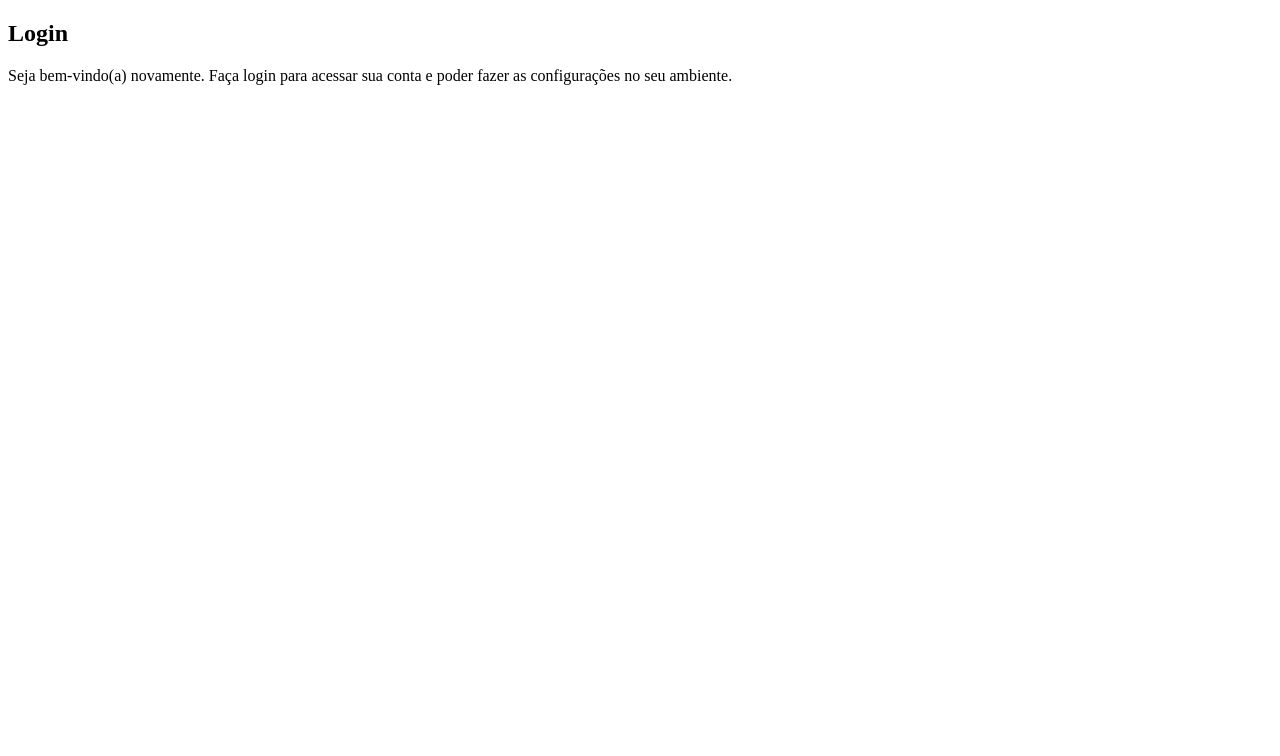
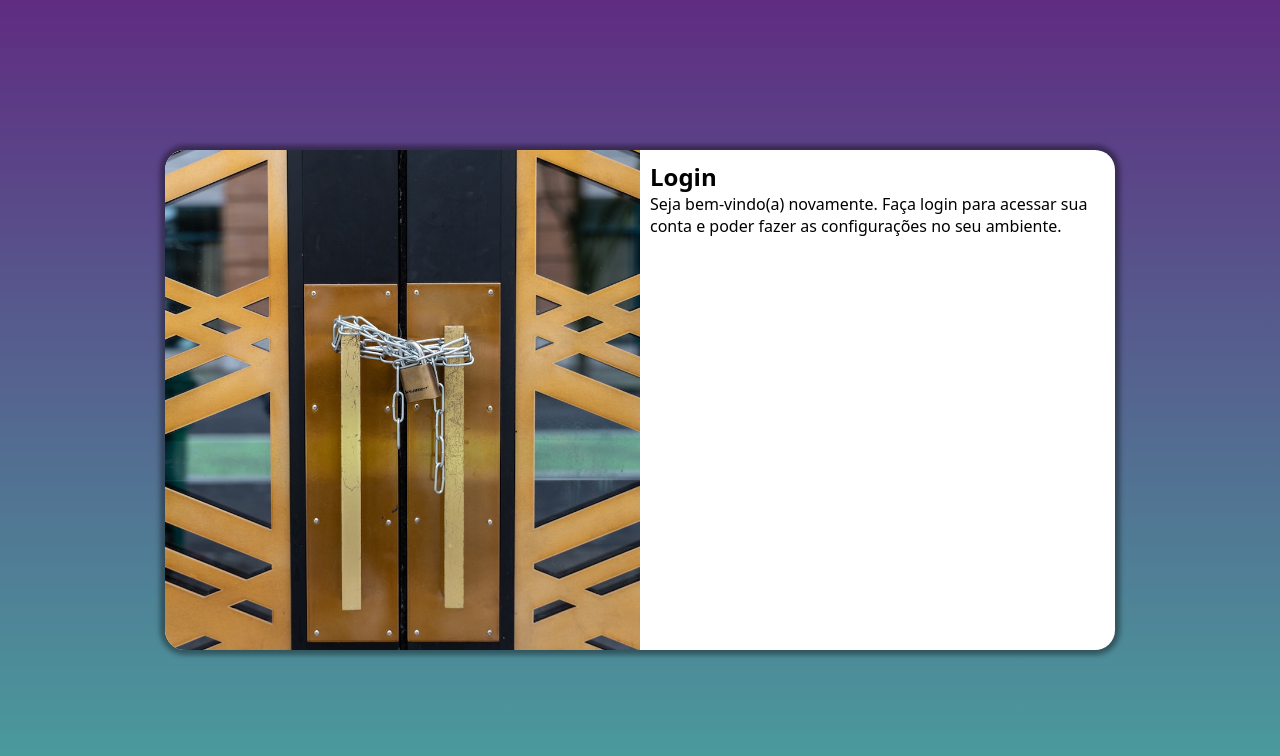
Before and after one commit to fabi0ribeir0/projeto-login, a plain HTML site: page index.html in a window 1280 px wide. Drawn offline with Linux system fonts and the light colour scheme.

Commit message:
atualizado estilo mq

```diff
--- a/estilos/media-query.css
+++ b/estilos/media-query.css
@@ -0,0 +1,43 @@
+@charset "UTF-8";
+
+@media screen and (min-width: 768px) and (max-width: 992px) {
+    body {
+        background-image: linear-gradient(to top, #49a09d, #5f2c82);
+    }
+
+    section#login {
+        width: 80vw;
+    }
+
+    section#login > div#imagem {
+        float: left;
+        width: 30%;
+        height: 100%;
+    }
+
+    section#login > div#formulario {
+        float: right;
+        width: 70%;
+    }
+}
+
+@media screen and (min-width: 992px) {
+    body {
+        background-image: linear-gradient(to top, #49a09d, #5f2c82);
+    }
+
+    section#login {
+        width: 950px;
+    }
+
+    section#login > div#imagem {
+        float: left;
+        width: 50%;
+        height: 100%;
+    }
+
+    section#login > div#formulario {
+        float: right;
+        width: 50%;
+    }
+}
--- a/estilos/style.css
+++ b/estilos/style.css
@@ -5,3 +5,48 @@
     VERDE: #49a09d
     LILÁS: #5f2c82
 */
+
+* {
+    font-family: system-ui, -apple-system, BlinkMacSystemFont, 'Segoe UI', Roboto, Oxygen, Ubuntu, Cantarell, 'Open Sans', 'Helvetica Neue', sans-serif;
+    padding: 0px;
+    margin: 0px;
+    box-sizing: border-box;
+}
+
+html, body {
+    background-color: #5f2c82;
+    height: 100vh;
+    width: 100vw;
+}
+
+main {
+    position: relative;
+    height: 100vh;
+    width: 100vw;
+}
+
+section#login {
+    position: absolute;
+    top: 50%;
+    left: 50%;
+    transform: translate(-50%, -50%);
+    background-color: white;
+    width: 250px;
+    height: 500px;
+    border-radius: 20px;
+    overflow: hidden;
+    box-shadow: 0px 0px 5px 5px rgba(0, 0, 0, 0.377);
+}
+
+section#login > div#imagem {
+    display: block;
+    background: url(../imagens/lock.jpg) center center;
+    background-size: cover;
+    height: 200px;
+}
+
+section#login > div#formulario {
+    display: block;
+    padding: 10px;
+
+}
--- a/index.html
+++ b/index.html
@@ -11,9 +11,8 @@
 </head>
 <body>
     <main>
-        <section>
+        <section id="login">
             <div id="imagem">
-
             </div>
             <div id="formulario">
                 <h1>Login</h1>
```
